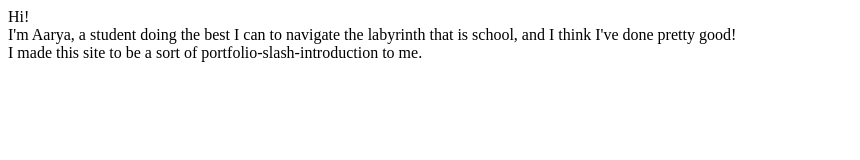
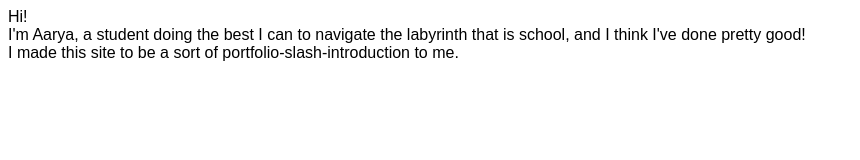
Before and after one commit to AaryaKittur/aaryakittur.github.io, a plain HTML site: page index.html in a window 1280 px wide. Shown: the whole page, without its empty margins (0-860 px from the left). Drawn offline with Linux system fonts and the light colour scheme.

Commit message:
Update style.css

```diff
--- a/style.css
+++ b/style.css
@@ -1,3 +1,3 @@
 body {background-color: #ffffff;
      }
-h1 {font-family: Arial;}
+p {font-family: Arial;}
```
